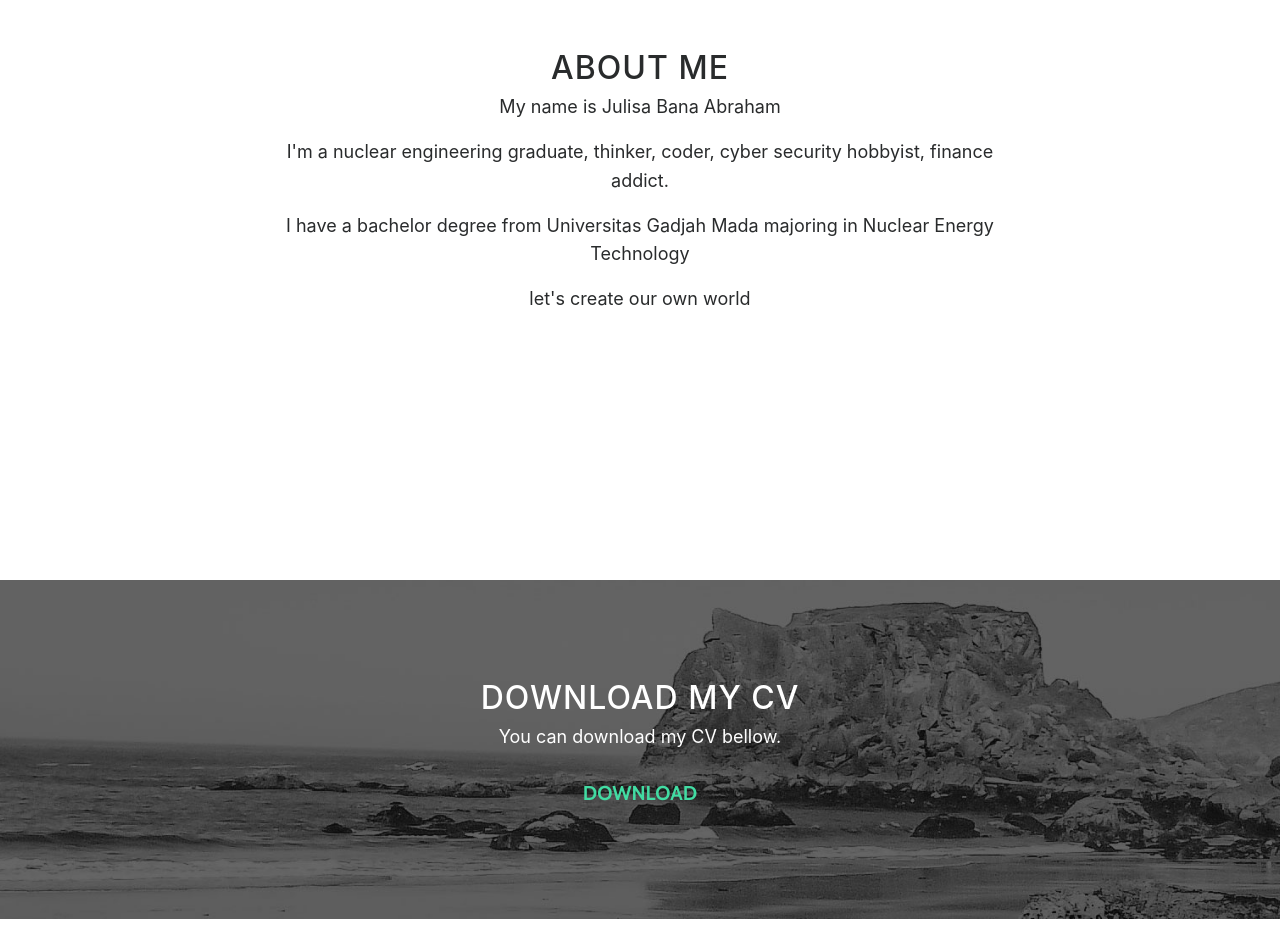
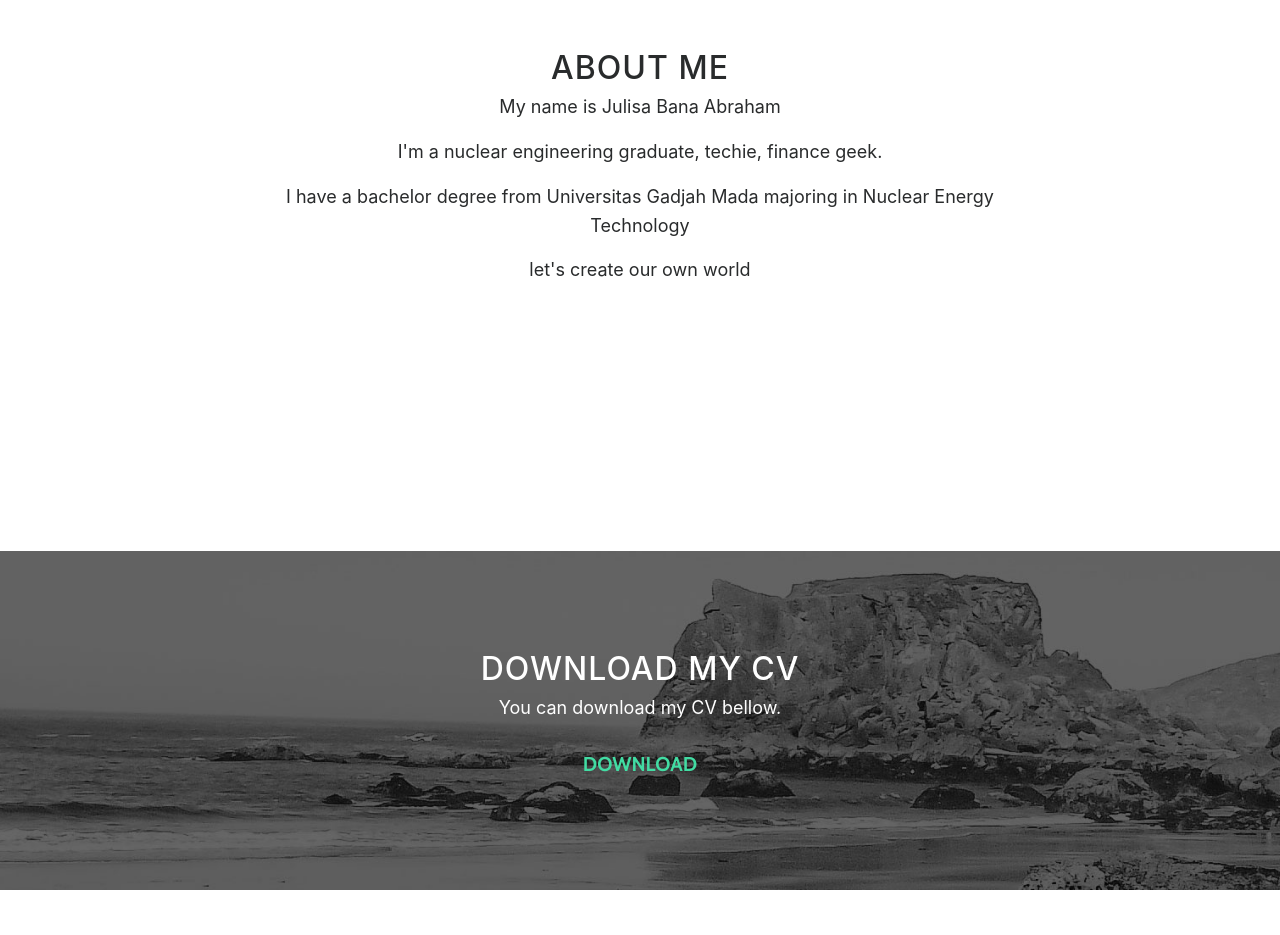
Before and after one commit to banaabraham/banaabraham.github.io, a website with bundled scripts: page index.html in a window 1280 px wide. Shown: the part 1000-1935 px from the top of the page. Built offline with nearby package versions, Linux system fonts and the light colour scheme.

Commit message:
Update index.html

```diff
--- a/index.html
+++ b/index.html
@@ -82,7 +82,7 @@
             <div class="col-lg-8 offset-md-2">
               <h2>About ME</h2>
               <p>My name is Julisa Bana Abraham</p>
-              <p>I'm a nuclear engineering graduate, thinker, coder, cyber security hobbyist, finance addict.</p>
+              <p>I'm a nuclear engineering graduate, techie, finance geek.</p>
                 <p>I have a bachelor degree from Universitas Gadjah Mada majoring in Nuclear Energy Technology</p>
                 <p>let's create our own world</p>
             </div>
```
